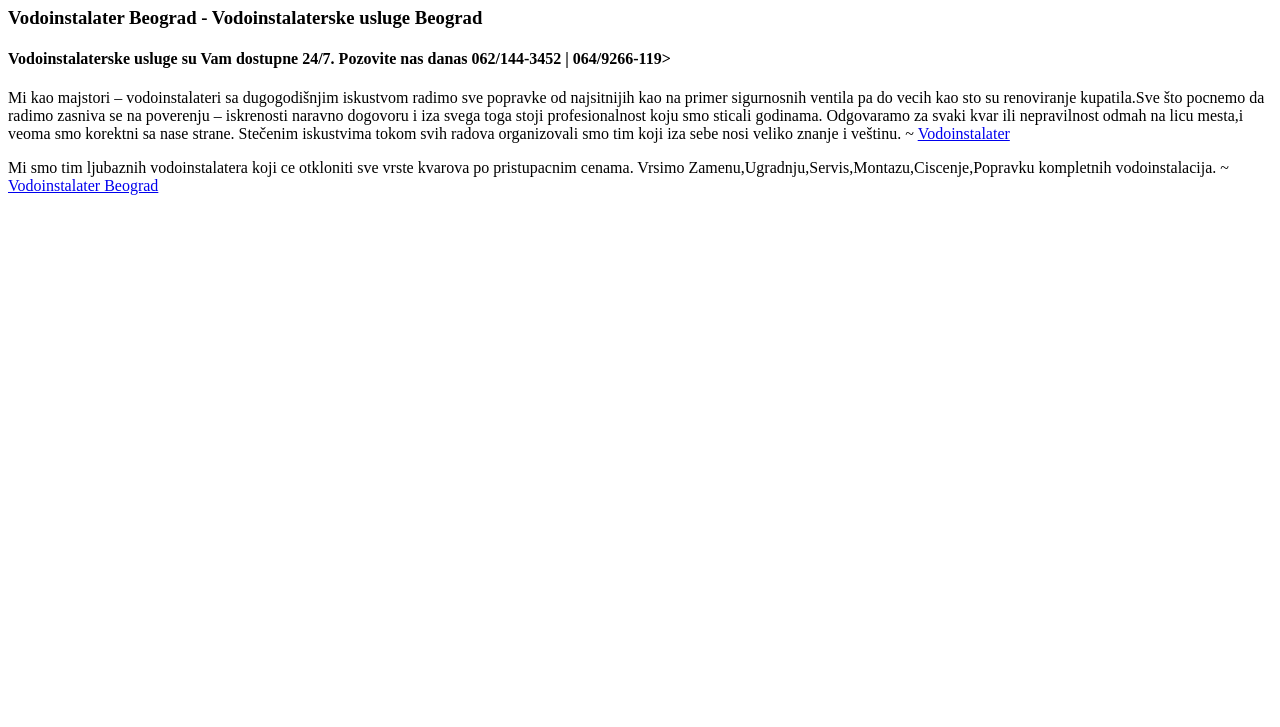
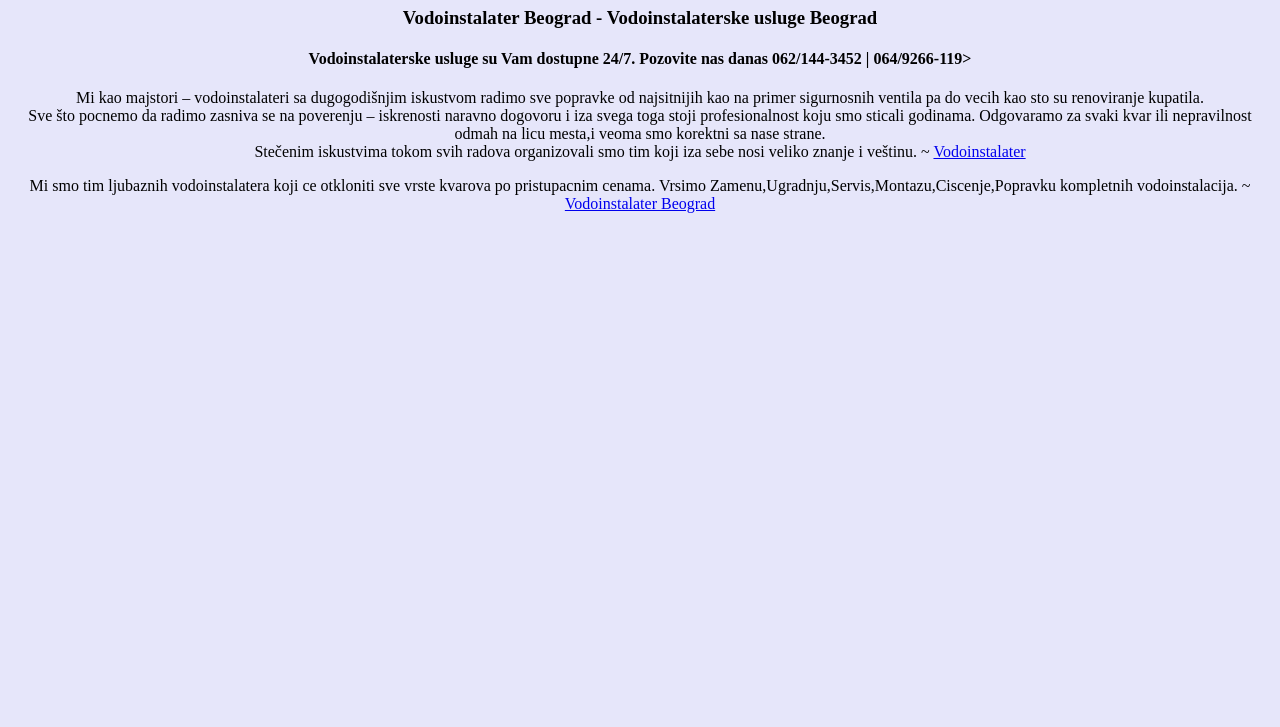
Before and after one commit to vodoinstalaterbeograd/vodoinstalaterbeograd.github.io, a plain HTML site: page index.html in a window 1280 px wide. Shown: the part 73-800 px from the top of the page. Drawn offline with nearby package versions, Linux system fonts and the light colour scheme; some packages are replaced by stand-ins of ours; a script that the page names is missing.

Commit message:
bg color and update

```diff
--- a/index.html
+++ b/index.html
@@ -8,13 +8,13 @@
 	<link rel="stylesheet" type="text/css" href="css/jquery.fancybox.css" media="screen" />
 	<script type="text/javascript" src="js/jquery.fancybox-media.js"></script>
 </head>
-<body>
-
+<body bgcolor="#E6E6FA">
+<center>
             		<h1>Vodoinstalater Beograd</h1>
             		<h3>Vodoinstalater Beograd - Vodoinstalaterske usluge Beograd</h3>
             		<h4>Vodoinstalaterske usluge su Vam dostupne 24/7. Pozovite nas danas 062/144-3452 | 064/9266-119></h4>
-            		<p>Mi kao majstori – vodoinstalateri sa dugogodišnjim iskustvom radimo sve popravke od najsitnijih kao na primer sigurnosnih ventila pa do vecih kao sto su renoviranje kupatila.Sve što pocnemo da radimo zasniva se na poverenju – iskrenosti naravno dogovoru i iza svega toga stoji profesionalnost koju smo sticali godinama.
-Odgovaramo za svaki kvar ili nepravilnost odmah na licu mesta,i veoma smo korektni sa nase strane.
+            		<p>Mi kao majstori – vodoinstalateri sa dugogodišnjim iskustvom radimo sve popravke od najsitnijih kao na primer sigurnosnih ventila pa do vecih kao sto su renoviranje kupatila.<br>Sve što pocnemo da radimo zasniva se na poverenju – iskrenosti naravno dogovoru i iza svega toga stoji profesionalnost koju smo sticali godinama.
+Odgovaramo za svaki kvar ili nepravilnost odmah na licu mesta,i veoma smo korektni sa nase strane.<br>
 Stečenim iskustvima tokom svih radova organizovali smo tim koji iza sebe nosi veliko znanje i veštinu. ~ <a href="http://www.vodoinstalaterbeograd.biz/">Vodoinstalater</a> </p>
 
 
@@ -22,6 +22,6 @@ Stečenim iskustvima tokom svih radova organizovali smo tim koji iza sebe nosi v
 	Mi smo tim ljubaznih vodoinstalatera koji ce otkloniti sve vrste kvarova po pristupacnim cenama.
 Vrsimo Zamenu,Ugradnju,Servis,Montazu,Ciscenje,Popravku kompletnih vodoinstalacija. ~ <a href="http://www.vodoinstalaterbeograd.net/">Vodoinstalater Beograd</a>
 </p>
-
+</center>
 	</body>
 </html>
```
